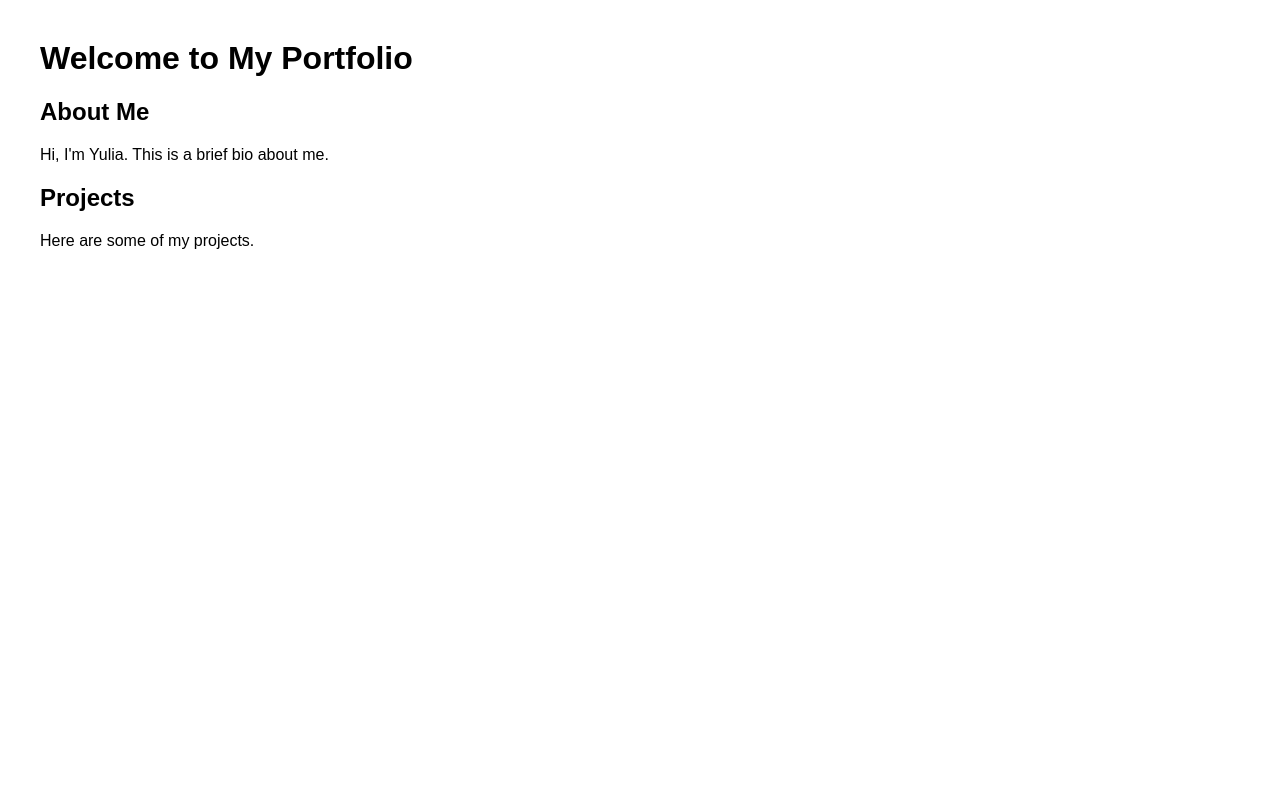
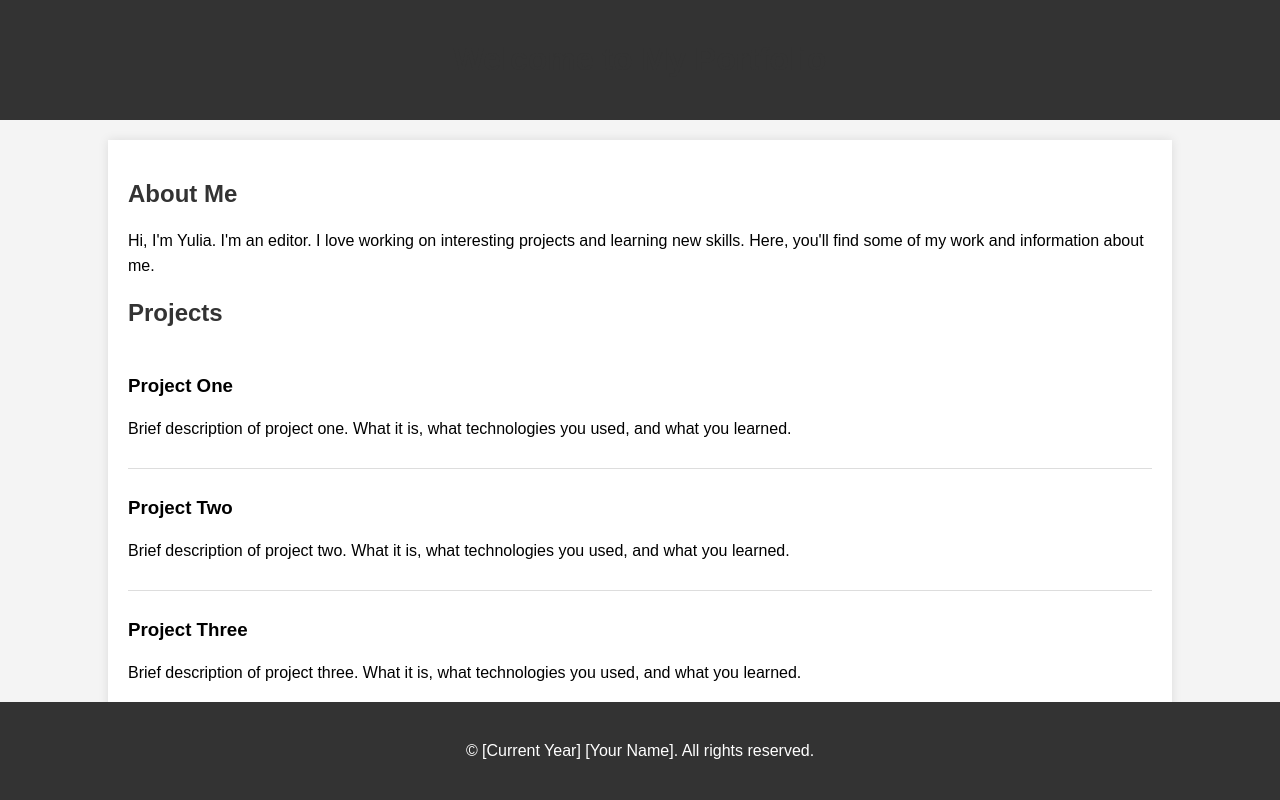
Before and after one commit to yuliafter/portfolio, a plain HTML site: page index.html in a window 1280 px wide. Drawn offline with Linux system fonts and the light colour scheme.

Commit message:
Edit one for index.html

```diff
--- a/index.html
+++ b/index.html
@@ -5,21 +5,73 @@
     <meta name="viewport" content="width=device-width, initial-scale=1.0">
     <title>My Portfolio</title>
     <style>
-        body { font-family: Arial, sans-serif; margin: 40px; }
-        header, section { margin-bottom: 20px; }
+        body {
+            font-family: Arial, sans-serif;
+            margin: 0;
+            padding: 0;
+            background-color: #f4f4f4;
+        }
+        header {
+            background-color: #333;
+            color: #fff;
+            padding: 20px 0;
+            text-align: center;
+        }
+        .container {
+            width: 80%;
+            margin: 20px auto;
+            padding: 20px;
+            background-color: #fff;
+            box-shadow: 0 0 10px rgba(0, 0, 0, 0.1);
+        }
+        h1, h2 {
+            color: #333;
+        }
+        p {
+            line-height: 1.6;
+        }
+        .project {
+            border-bottom: 1px solid #ddd;
+            padding: 10px 0;
+        }
+        footer {
+            text-align: center;
+            padding: 20px 0;
+            background-color: #333;
+            color: #fff;
+            position: fixed;
+            width: 100%;
+            bottom: 0;
+        }
     </style>
 </head>
 <body>
     <header>
         <h1>Welcome to My Portfolio</h1>
     </header>
+    <div class="container">
         <section>
             <h2>About Me</h2>
-        <p>Hi, I'm Yulia. This is a brief bio about me.</p>
+            <p>Hi, I'm Yulia. I'm an editor. I love working on interesting projects and learning new skills. Here, you'll find some of my work and information about me.</p>
         </section>
         <section>
             <h2>Projects</h2>
-        <p>Here are some of my projects.</p>
+            <div class="project">
+                <h3>Project One</h3>
+                <p>Brief description of project one. What it is, what technologies you used, and what you learned.</p>
+            </div>
+            <div class="project">
+                <h3>Project Two</h3>
+                <p>Brief description of project two. What it is, what technologies you used, and what you learned.</p>
+            </div>
+            <div class="project">
+                <h3>Project Three</h3>
+                <p>Brief description of project three. What it is, what technologies you used, and what you learned.</p>
+            </div>
         </section>
+    </div>
+    <footer>
+        <p>© [Current Year] [Your Name]. All rights reserved.</p>
+    </footer>
 </body>
 </html>
```
Lines whose indentation alone changed are shown as unchanged.
